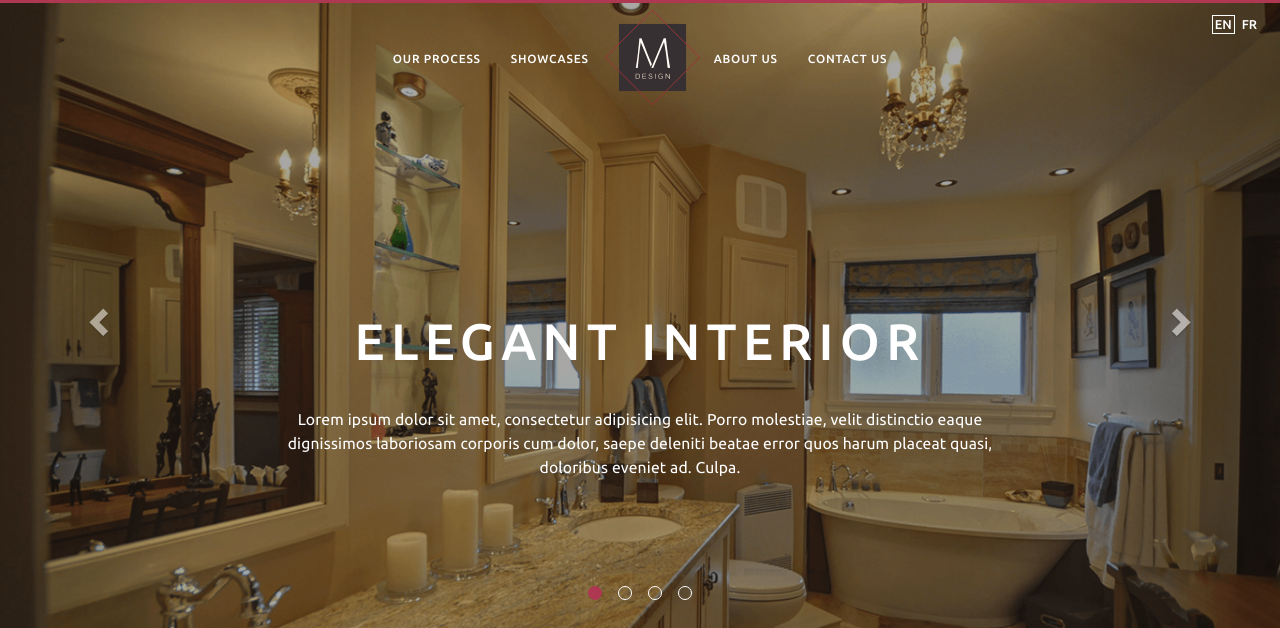
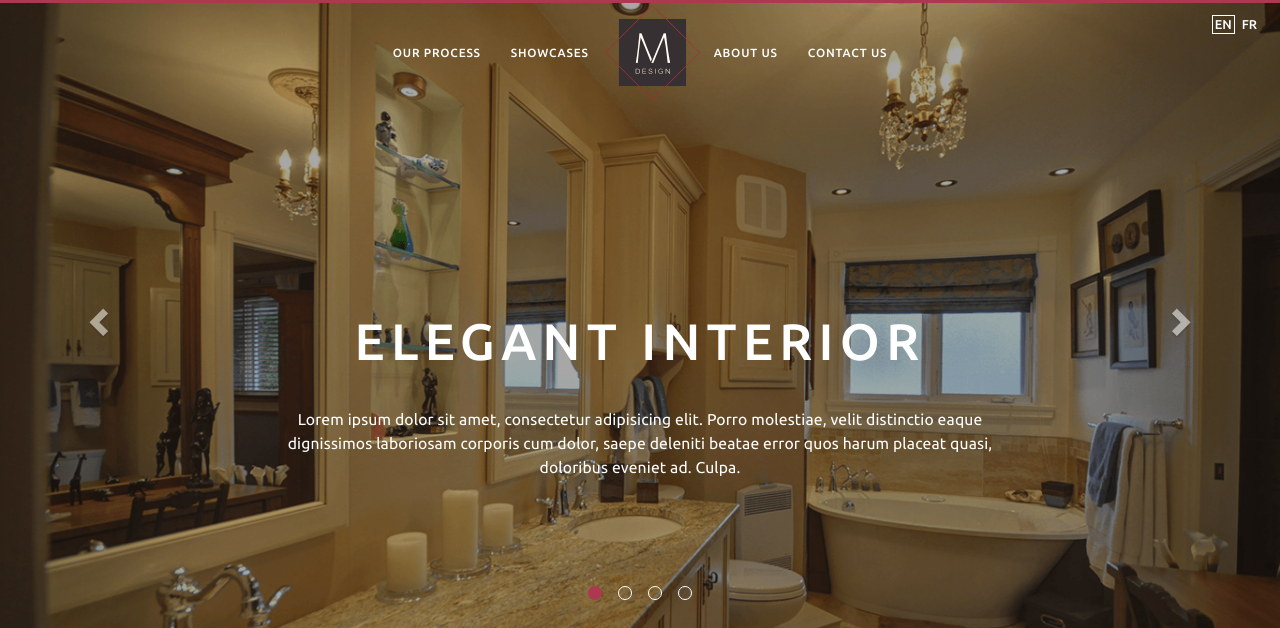
Before and after one commit to orldm/DesignM, a PHP site: page / in a window 1280 px wide. Shown: the top 628 px of the page. Run offline with PHP 8.4, Linux system fonts and the light colour scheme.

Commit message:
update navbar dimensions and behavior

```diff
--- a/assets/javascripts/main.js
+++ b/assets/javascripts/main.js
@@ -6,39 +6,26 @@ $(document).ready(function() {
     });
     $(window).scroll(function () {
         if ($(window).scrollTop() > 35 && $(window).width() > 752) {
-            $('.navbar-wrapper').addClass('navbar-fixed');
             var alpha =  Math.min(0.95 ,($(window).scrollTop() - 35)/135);
-            // var fontColor = parseInt(255 * (1 - Math.min(1.0, ($(window).scrollTop() - 35)/135)), 10);
             $('.navbar-wrapper').css('background-color', 'rgba(38, 34, 35, '+alpha+')');
-            $('#logo-small').css('opacity', alpha);
-            // $('.js-anchor').css('color', 'rgb('+fontColor+','+fontColor+','+fontColor+')');
-            // $('.language-panel button').css('color', 'rgb('+fontColor+','+fontColor+','+fontColor+')');
-            // $('.language-panel button.selected').css('border-color', 'rgb('+fontColor+','+fontColor+','+fontColor+')');
             $('.js-anchor').addClass('nav-link-fixed');
-            // $('.logo-placeholder').css('display', 'none');
         }
         if ($(window).scrollTop() < 35 && $(window).width() > 752) {
             $('.navbar-wrapper').removeClass('navbar-fixed');
             $('.navbar-wrapper').css('background-color', 'rgba(38, 34, 35, 0)');
             $('#logo-small').css('opacity', '0');
-            // $('.language-panel button').css('color', 'white');
-            // $('.language-panel button.selected').css('border-color', 'white');
             $('.js-anchor').removeClass('nav-link-fixed');
             $('.js-anchor').css('color','white');
-            // $('.logo-placeholder').css('display', 'block');
         }
     });
     $(window).resize(function() {
         if ($(window).scrollTop() > 35 && $(window).width() > 752) {
-            $('.navbar-wrapper').addClass('navbar-fixed');
+            $('.navbar-wrapper').css('background-color', 'rgba(38, 34, 35, 0.95)');
             $('.js-anchor').addClass('nav-link-fixed');
-            // $('.js-anchor').css('color','black');
-            $('.logo-placeholder').css('display', 'none');
+        } else if ($(window).scrollTop() < 35 && $(window).width() > 752){
+            $('.navbar-wrapper').css('background-color', 'transparent');
         } else if ($(window).scrollTop() > 35 && $(window).width() < 752) {
-            $('.navbar-wrapper').removeClass('navbar-fixed');
             $('.js-anchor').removeClass('nav-link-fixed');
-            // $('.js-anchor').css('color','white');
-            $('.logo-placeholder').css('display', 'block');
         }
     });
     $('.language-panel button').click(function(e) {
@@ -50,9 +37,6 @@ $(document).ready(function() {
     });
     $('.js-anchor').click(function(e) {
         $('.navbar-toggle').trigger('click');
-        // e.preventDefault();
-        // $('.navbar-collapse').removeClass('in');
-        // $('.navbar-header').removeClass('background-dark')
         $('html, body').animate({
             scrollTop: $( $(this).attr('href') ).offset().top
         }, 500);
--- a/assets/stylesheets/main.css
+++ b/assets/stylesheets/main.css
@@ -55,10 +55,10 @@ h2 {
     letter-spacing: 0.15rem;
 }
 .top-logo {
-    position: absolute;
-    top: 10px;
+    position: fixed;
+    top: 5px;
     left: calc(50% - 35px);
-    z-index: 999;
+    z-index: 999999;
 }
 #logo-small {
     opacity: 0;
@@ -101,25 +101,33 @@ button.selected {
     border-color: white;
 }
 
+.container-fluid, .navbar-collapse {
+    padding-left: 0;
+    padding-right: 0;
+}
 
-.navbar-fixed {
+
+/*.navbar-fixed {
     position: fixed!important;
     top: 0!important;
-    /*background-color: rgba(255, 255, 255, 0.75);*/
-}
+    background-color: rgba(255, 255, 255, 0.75);
+}*/
 .nav-link-fixed {
     /*color: black !important;*/
     font-size: 0.9rem !important;
-    padding: 15px 35px !important;
+    padding: 40px 35px !important;
 }
 .navbar-wrapper {
+  position: fixed !important;
   z-index: 9999;
   display: flex;
   justify-content: center;
   position: absolute;
-  top: 34px;
-  height: 50px;
+  top: 0;
+  height: 100px;
   width: 100%;
+  border-top: 3px solid #AE3852;
+  background-color: transparent;
 
 /*-webkit-transition: font-size 0.2s;
 /*-moz-transition: all 0.2s;
@@ -147,6 +155,7 @@ button.selected {
     background-color: #AE3852;
 }
 .navbar-inverse .navbar-nav>li>a {
+    padding-top: 40px;
     color: white;
     font-family: Ubuntu;
     font-weight: 500;
--- a/assets/stylesheets/media.css
+++ b/assets/stylesheets/media.css
@@ -1,3 +1,8 @@
+@media screen and (min-width: 1200px) {
+    .nav-link-fixed {
+        padding: 40px 65px !important;
+    }
+}
 @media screen and (max-width: 992px) {
     h1 {
         font-size: 2.6rem;
@@ -36,12 +41,17 @@
 }
 
 @media screen and (max-width: 767px) {
+    .top-logo {
+        position: absolute;
+        z-index: 999;
+    }
     h1 {
         font-size: 2rem;
     }
     .navbar-wrapper {
         top: 0;
         justify-content: flex-end;
+        background-color: transparent !important;
     }
     .language-panel {
         display: none;
@@ -61,23 +71,19 @@
         position: fixed;
         width: 100%;
         background-color: #262223;
+        margin: 0;
     }
     /*.background-dark {
         background-color: #262223;
     }*/
     .navbar .navbar-collapse>ul {
-        /*padding-bottom: 50px;*/
         padding-top: 100px !important;
         height: 100vh !important;
     }
     .navbar-inverse .navbar-nav>li>a {
         font-weight: 500;
-        /*letter-spacing: 0.4rem;*/
         font-size: 1rem;
         line-height: 35px;
-        /*padding-top: 40px;*/
-        /*padding-bottom: 40px;*/
-        /*height: 26vh !important;*/
         overflow: visible !important;
     }
     .nav>li.logo-placeholder {
@@ -168,7 +174,6 @@
     h1 {
         font-size: 2.2rem;
         line-height: 2.5rem;
-        /*letter-spacing: 0.6rem;*/
     }
     h2 {
         font-size: 1.6rem;
@@ -238,11 +243,6 @@
     .tab-pane-text {
         width: 100%;
     }
-    .tab-pane-pics {
-        /*display: flex;
-        flex-wrap: nowrap;
-        overflow: hidden;*/
-    }
     .tab-pane-pics .col-xs-3 {
         width: auto;
     }
--- a/index.html
+++ b/index.html
@@ -43,7 +43,7 @@
                     <ul class="nav navbar-nav">
                         <li><a href="#process" class="js-anchor">OUR PROCESS</a></li>
                         <li><a href="#showcases" class="js-anchor">SHOWCASES</a></li>
-                        <li class="logo-placeholder"><img src="./assets/images/logo-small.png" height="45" alt="logo" id="logo-small"></li>
+                        <li class="logo-placeholder"></li>
                         <li><a href="#about" class="js-anchor">ABOUT US</a></li>
                         <li><a href="#contacts" class="js-anchor">CONTACT US</a></li>
                         <li>
```
Also changed, not shown: assets/images/logo-small.png.
